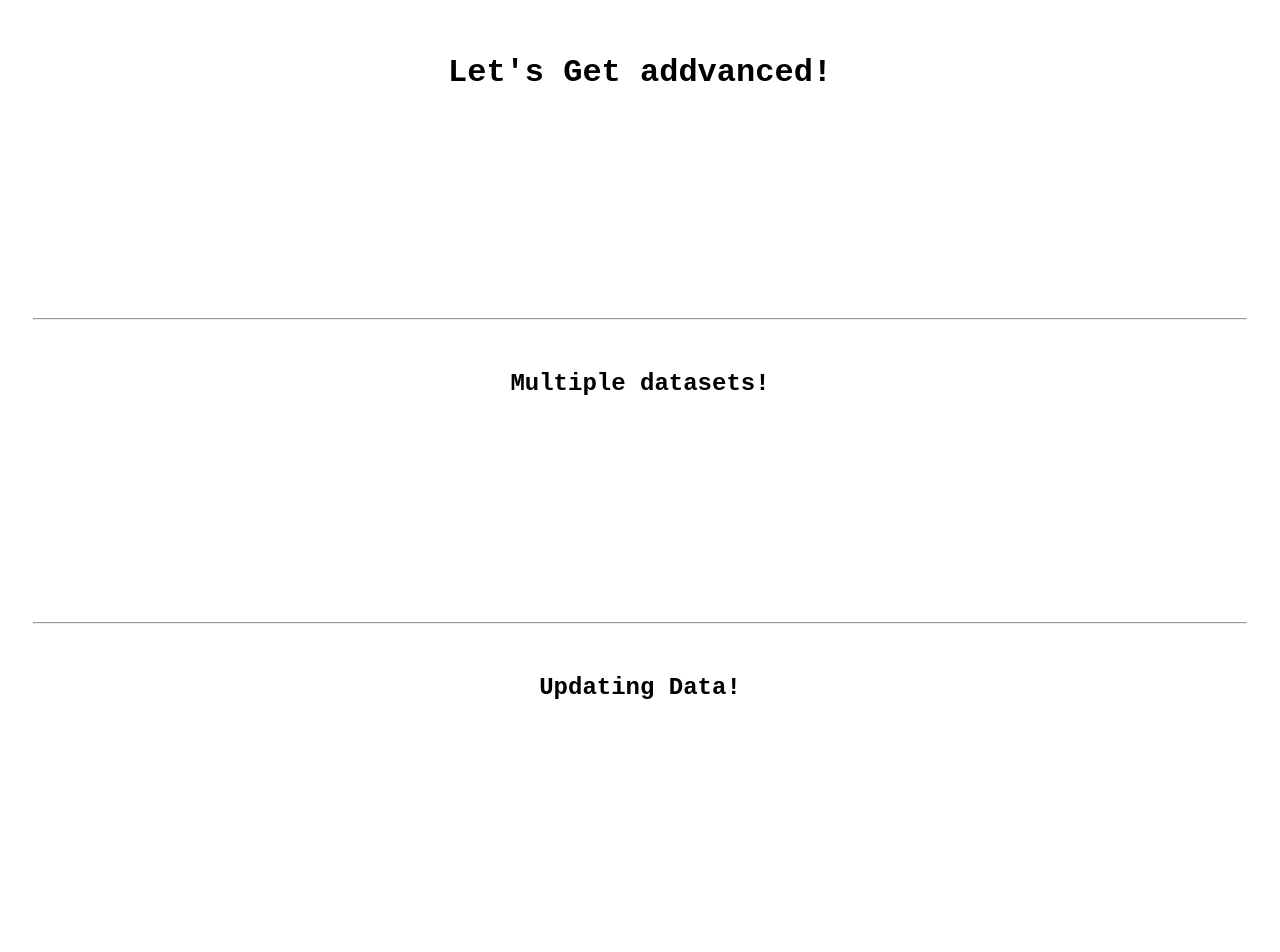
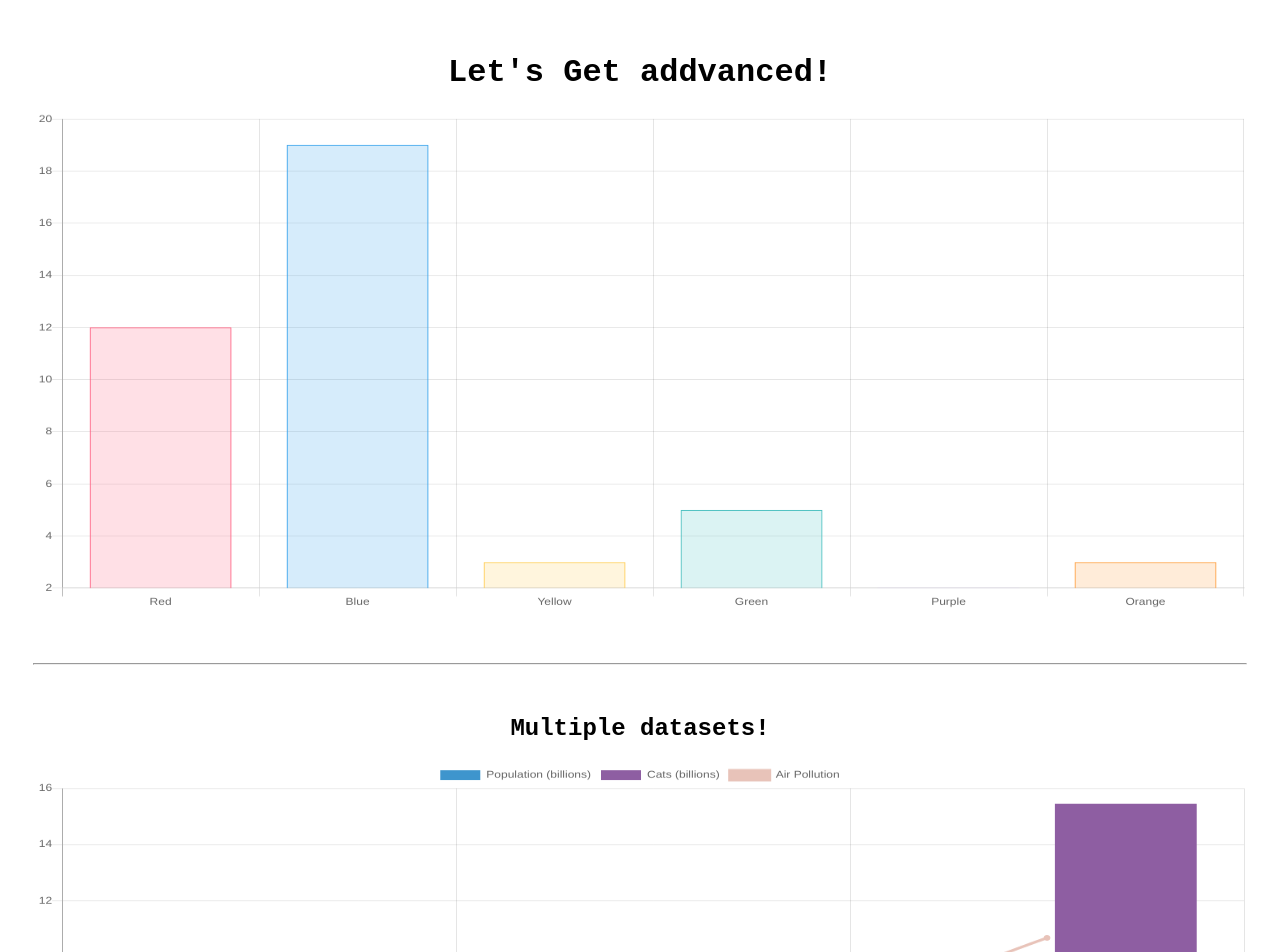
Before and after one commit to jagdeepsgill888/Week-12-Class-Build, a plain HTML site: page index.html in a window 1280 px wide. Shown: the top 952 px of the page. Before the commit the page ends 909 px from the top, so only its background shows below. Drawn offline with nearby package versions, Linux system fonts and the light colour scheme.

Commit message:
updating css ,html and writing our Js file

```diff
--- a/index.html
+++ b/index.html
@@ -15,5 +15,8 @@
 
     <h2>Updating Data!</h2>
     <canvas id="updatingDataChart"></canvas>
+
+    <script src="https://cdn.jsdelivr.net/npm/chart.js@2.9.3/dist/Chart.min.js"></script>
+    <script src="js/app.js"></script>
 </body>
 </html>
--- a/js/app.js
+++ b/js/app.js
@@ -0,0 +1,154 @@
+// let's create a chart with animation!
+
+new Chart(document.getElementById('animationChart'), {
+    type: 'bar',
+    data: {
+    	labels: ['Red', 'Blue', 'Yellow', 'Green', 'Purple' ,'Orange'],
+    	datasets: [{
+    		label: '# of Votes',
+    		data: [12, 19, 3, 5, 2, 3],
+    		backgroundColor: [
+                'rgba(255, 99, 132, 0.2)',
+                'rgba(54, 162, 235, 0.2)',
+                'rgba(255, 206, 86, 0.2)',
+                'rgba(75, 192, 192, 0.2)',
+                'rgba(153, 102, 255, 0.2)',
+                'rgba(255, 159, 64, 0.2)'
+
+    		],
+    		borderColor: [
+                 'rgba(255, 99, 132, 1)',
+                'rgba(54, 162, 235, 1)',
+                'rgba(255, 206, 86, 1)',
+                'rgba(75, 192, 192, 1)',
+                'rgba(153, 102, 255, 1)',
+                'rgba(255, 159, 64, 1)'
+    		],
+    		borderWidth: 1
+    	}]
+    },
+    options: {
+    	legend: {
+    		display: false
+    	},
+
+    	animation: {
+    		duration: '2000',
+    		easing: 'easeInOutQuint'
+
+    	}
+    }
+});
+
+// let's create a chart with multiple dataset types!
+
+new Chart(document.getElementById('advancedChart'),{
+   type: 'bar',
+   data: {
+   	labels: ['1900', '1950', '2000'],
+   	datasets: [
+       {
+       	label: 'Population (billions)',
+       	data: ['1.65', '2.54', '6.14'],
+       	backgroundColor:'#3e95cd'
+       },
+       {
+       	 label: 'Cats (billions)',
+       	 data: ['2.7', '5.9', '15.45'],
+       	 backgroundColor: '#8e5ea2'
+       },
+
+       {
+       	label: 'Air Pollution',
+       	type: 'line',
+       	fill:  false,
+       	data: ['3.89', '5.7', '10.67'],
+       	borderColor: '#e8c3b9',
+       	backgroundColor: '#e8c3b9'
+       }
+   	]
+
+   }
+
+});
+
+// let's create a chart with data then update it!
+
+var updatingChart = new Chart(document.getElementById('updatingDataChart'), {
+    type: 'horizontalBar',
+    data:  {
+    	labels: ['Africa', 'Asia', 'Euro', 'Latin America', 'North America'],
+    	datasets: [{
+    		label: 'GHOSTS',
+    		backgroundColor: ['#3e95cd', '#8e5ea2', '#3cba9f', '#e8c3b9', '#c45850'],
+    		data: [254,654,734,784,433]
+
+    	}]
+    },
+
+    options: {
+    	legend: {
+    		display: false
+    	},
+
+    	title: {
+    		display: true,
+    		text: 'Predicted amount of ghost in 2050'
+    	}
+    }
+});
+
+// Adding data & label to existing chart
+function addData(chart, label, data, backgroundColor) {
+	chart.data.labels.push(label);
+	chart.data.datasets[0].data.push(data);
+	chart.data.datasets[0].backgroundColor.push(backgroundColor);
+	chart.update();
+
+
+
+}
+
+
+// setTimeout(function () {
+// addData(updatingChart, 'Antarctica', 97, '#FF5733');
+//   }, 3000);
+
+
+// Removing data & label from existing chart
+function removeData(chart) {
+	chart.data.labels.pop();
+	chart.data.datasets[0].data.pop();
+
+	chart.update();
+}
+
+// setTimeout(function () {
+//	removeData(updatingChart);
+// }, 3000);
+
+
+//Update all data points on all existing chart
+function updateAllData(chart, data) {
+	chart.data.datasets[0].data = data;
+	chart.update();
+
+}
+
+
+//setTimeout(function () {
+//     updateAllData(updatingChart, [542,600,780,700,410]);
+//  }, 3000);
+
+
+// updating the text & more than one update tgt .//
+
+function updateConfig(chart, title) {
+	chart.options.title.text = title;
+	chart.update();
+}
+
+setTimeout(function () {
+	updateConfig(updatingChart, 'CONFIRMED amount of ghosts in 2050');
+	 updateAllData(updatingChart, [542,600,780,700,410]); //can add more updates//
+}, 3000);
```
Also changed, not shown: 1 other file.
